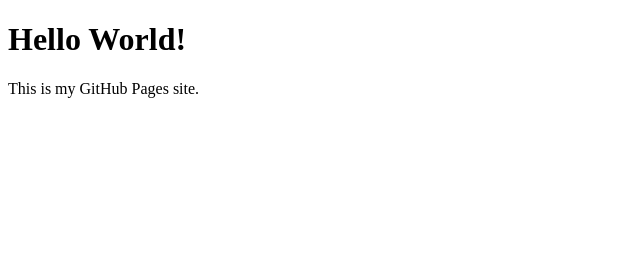
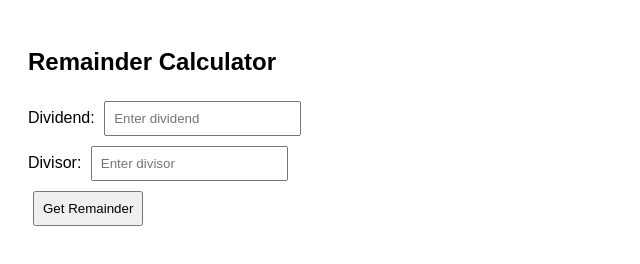
Before and after one commit to eg2298/eg2298.github.io, a plain HTML site: page index.html in a window 1280 px wide. Shown: the whole page, without its empty margins (0-640 px from the left). Drawn offline with Linux system fonts and the light colour scheme.

Commit message:
Remainder Calculator

```diff
--- a/index.html
+++ b/index.html
@@ -1,10 +1,52 @@
 <!DOCTYPE html>
 <html>
 <head>
-  <title>My GitHub Page</title>
+  <title>Remainder Calculator</title>
+  <style>
+    body {
+      font-family: Arial, sans-serif;
+      padding: 20px;
+    }
+    input, button {
+      margin: 5px;
+      padding: 8px;
+    }
+  </style>
 </head>
 <body>
-  <h1>Hello World!</h1>
-  <p>This is my GitHub Pages site.</p>
+
+  <h2>Remainder Calculator</h2>
+
+  <label>Dividend:</label>
+  <input type="number" id="dividend" placeholder="Enter dividend" /><br>
+
+  <label>Divisor:</label>
+  <input type="number" id="divisor" placeholder="Enter divisor" /><br>
+
+  <button onclick="calculateRemainder()">Get Remainder</button>
+
+  <h3 id="result"></h3>
+
+  <script>
+    function calculateRemainder() {
+      const dividend = parseInt(document.getElementById('dividend').value);
+      const divisor = parseInt(document.getElementById('divisor').value);
+      const resultElement = document.getElementById('result');
+
+      if (isNaN(dividend) || isNaN(divisor)) {
+        resultElement.textContent = "Please enter valid integers.";
+        return;
+      }
+
+      if (divisor === 0) {
+        resultElement.textContent = "Divisor cannot be zero.";
+        return;
+      }
+
+      const remainder = dividend % divisor;
+      resultElement.textContent = `Remainder: ${remainder}`;
+    }
+  </script>
+
 </body>
 </html>
```
